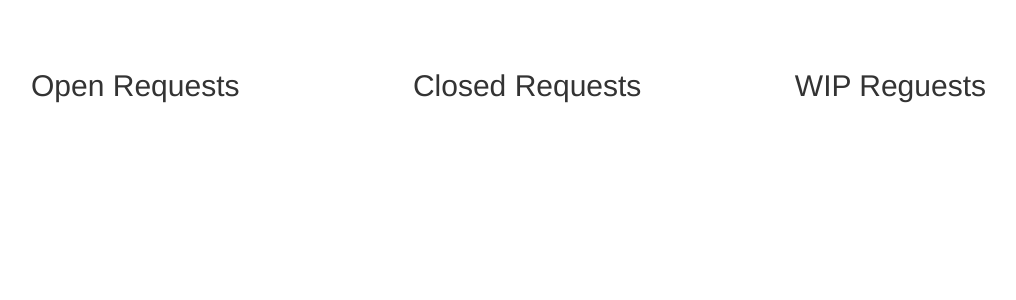
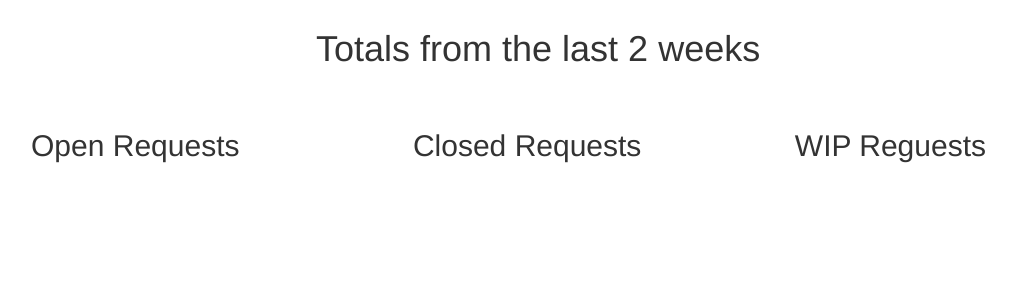
Before and after one commit to AlexsJones/build_tools, a Flask app: template templates/homepage.html in a window 1280 px wide. Shown: the part 51-351 px from the top of the page, without its empty margins (39-1055 px from the left). Run offline with Flask 2, Linux system fonts and the light colour scheme; the template is opened without the code that fills it, so the values that code supplies are empty; parts of the project's set-up code (start-up, migrations or seed data) failed here and were passed over; some libraries are stand-ins or nearby versions.

Commit message:
Add title to homepage

```diff
--- a/app.py
+++ b/app.py
@@ -10,50 +10,58 @@
 from flask import Flask, Response,render_template
 import os
 from build_tools.services.gitlab_service import gitlab_service
-
-
-class options():
-    command = "print_stats"
-    gitlab_server = "http://gitlab.intranet.sky"
-    gitlab_token = "QR18DoufKscQAF6HA_BD"
-    gitlab_project = "ce-devices-ios/Benji"
-    gitlab_max_size = 10
-
-gs = gitlab_service()
-
-merge, user_info = gs.run(options)
-
+from datetime import datetime, timedelta
 
 tmpl_dir = os.path.join(os.path.dirname(os.path.abspath(__file__)), 'templates')
 app = Flask(__name__, static_folder='public', template_folder=tmpl_dir)
 
-to = 0
-tc = 0
-tw = 0
 
-for x in merge:
-    print(x.title)
-
-    if "WIP" in x.title:
-        tw += 1
-    if x.state == 'opened':
-        to += 1
-    if x.state == 'closed':
-        tc += 1
-
-to = to-tw
 
 @app.route("/")
 def index():
+
+    class options():
+        command = "print_stats"
+        gitlab_server = "http://gitlab.intranet.sky"
+        gitlab_token = "QR18DoufKscQAF6HA_BD"
+        gitlab_project = "ce-devices-ios/Benji"
+        gitlab_max_size = 10
+        gitlab_stats_start_date = (datetime.now()-timedelta(days=14)).strftime("%d/%m/%Y")
+        gitlab_stats_end_date = datetime.now().strftime("%d/%m/%Y")
+
+    gs = gitlab_service()
+
+    merge, user_info = gs.run(options)
+
+    to = 0
+    tc = 0
+    tw = 0
+
+    for x in merge:
+        print(x.title)
+
+        if "WIP" in x.title:
+            tw += 1
+        if x.state == 'opened':
+            to += 1
+        if x.state == 'closed':
+            tc += 1
+
+    to = to - tw
     return render_template('homepage.html', total_open=to, total_closed=tc, total_wip=tw)
 
-@app.route("/homepage")
-def homepage():
-    return render_template('homepage.html', total_open=to, total_closed=tc, total_wip=tw)
-
-@app.route("/merge_requests")
-def mrege_requests():
-    return render_template('merge_requests.html', user_info=user_info)
+# @app.route("/homepage")
+# def homepage():
+#     return render_template('homepage.html', total_open=to, total_closed=tc, total_wip=tw)
+#
+# @app.route("/merge_requests")
+# def mrege_requests():
+#     return render_template('merge_requests.html', user_info=user_info)
+#
+# @app.route("/", method=["POST"])
+# def poster():
+#     index();
+#     #url for
 
 
 if __name__ == "__main__":
--- a/templates/homepage.html
+++ b/templates/homepage.html
@@ -1,18 +1,21 @@
 {% include 'partials/header.html' %}
 <div class="container" xmlns="http://www.w3.org/1999/html">
-    <div id="open-requests-total" style="width:33%; float: left; margin-top: 100px">
+    <div id="page-title" style="width: 50%; margin: 0 auto; margin-top: 80px">
+        <h1>Totals from the last 2 weeks</h1>
+    </div>
+    <div id="open-requests-total" style="width:33%; float: left; margin-top: 30px">
               <h2>Open Requests</h2>
         <div id="open-value" style="width:50%; margin: 0 auto">
             <h1>{{ total_open }}</h1>
         </div>
     </div>
-    <div id="wip-requests-total" style="width:33%; float: right; margin-top: 100px">
+    <div id="wip-requests-total" style="width:33%; float: right; margin-top: 30px">
         <h2>WIP Reguests</h2>
         <div id="wip-value" style="width:50%; margin: 0 auto">
             <h1>{{ total_wip }}</h1>
         </div>
     </div>
-    <div id="closed-requests-total" style="width:33%; margin: 0 auto; margin-top: 120px">
+    <div id="closed-requests-total" style="width:33%; margin: 0 auto; margin-top: 60px">
             <h2>Closed Requests</h2>
         <div id="closed-value" style="width:50%; margin: 0 auto">
             <h1>{{ total_closed }}</h1>
```
